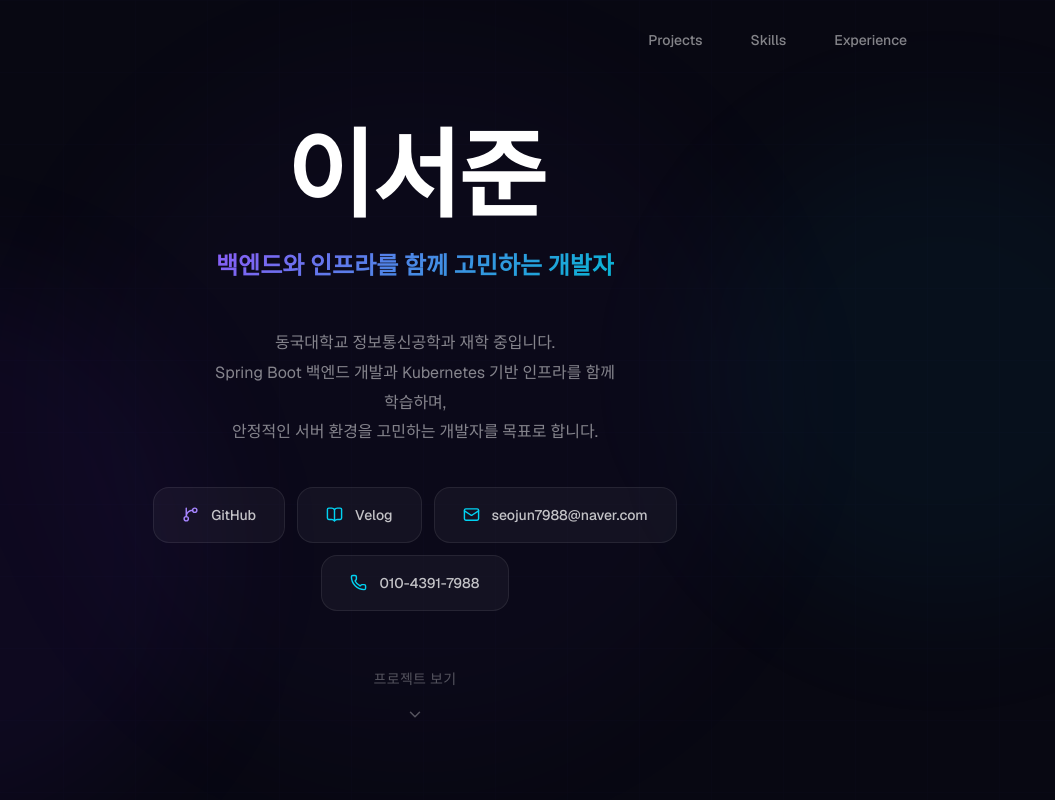
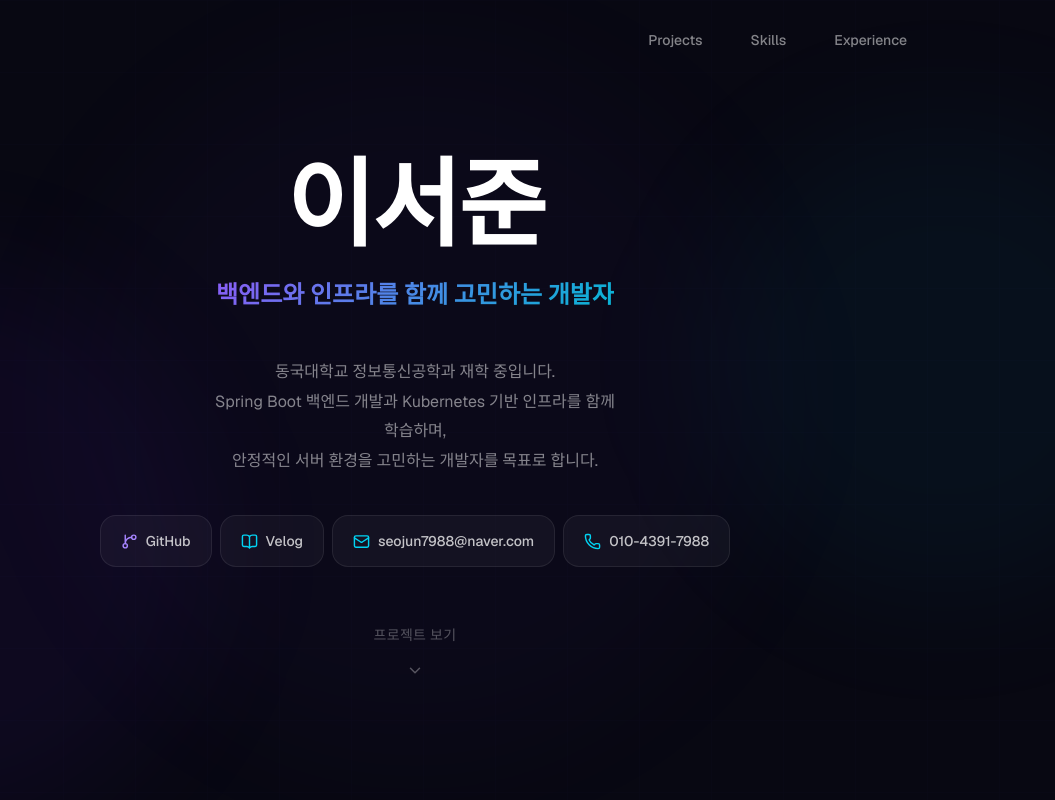
Before and after one commit to LEESEOJUN-creator/portfolio, a Next.js app: page / in a window 1280 px wide. Shown: the top 800 px of the page, without its empty margins (225-1280 px from the left). Built offline with nearby package versions, Linux system fonts and the light colour scheme.

Commit message:
fix: Hero 버튼 4개 한 줄 정렬, 간격 축소
Co-Authored-By: Claude Sonnet 4.6 <noreply@anthropic.com>

```diff
--- a/components/Hero.tsx
+++ b/components/Hero.tsx
@@ -58,7 +58,7 @@ export default function Hero() {
       />
 
       {/* 콘텐츠 */}
-      <div className="relative z-10 w-full max-w-2xl mx-auto px-6 sm:px-10 text-center flex flex-col items-center gap-10 pt-32 pb-24">
+      <div className="relative z-10 w-full max-w-3xl mx-auto px-6 sm:px-10 text-center flex flex-col items-center gap-10 pt-32 pb-24">
 
         {/* 이름 */}
         <motion.div
@@ -93,14 +93,14 @@ export default function Hero() {
           initial={{ opacity: 0, y: 20 }}
           animate={{ opacity: 1, y: 0 }}
           transition={{ duration: 0.6, delay: 0.4 }}
-          className="flex flex-wrap justify-center gap-3"
+          className="flex flex-wrap sm:flex-nowrap justify-center gap-2"
         >
           {LINKS.map(({ icon: Icon, label, href, external, color }) => (
             <a
               key={href}
               href={href}
               {...(external ? { target: "_blank", rel: "noopener noreferrer" } : {})}
-              className="inline-flex items-center gap-3 px-7 py-4 rounded-2xl bg-white/4 border border-white/8 text-sm font-medium text-white/75 hover:text-white hover:bg-white/8 hover:border-white/15 transition-all duration-200 whitespace-nowrap min-h-[56px]"
+              className="inline-flex items-center gap-2 px-5 py-3 rounded-2xl bg-white/4 border border-white/8 text-sm font-medium text-white/75 hover:text-white hover:bg-white/8 hover:border-white/15 transition-all duration-200 whitespace-nowrap min-h-[52px]"
             >
               <Icon size={17} className={`shrink-0 ${color}`} />
               {label}
```
